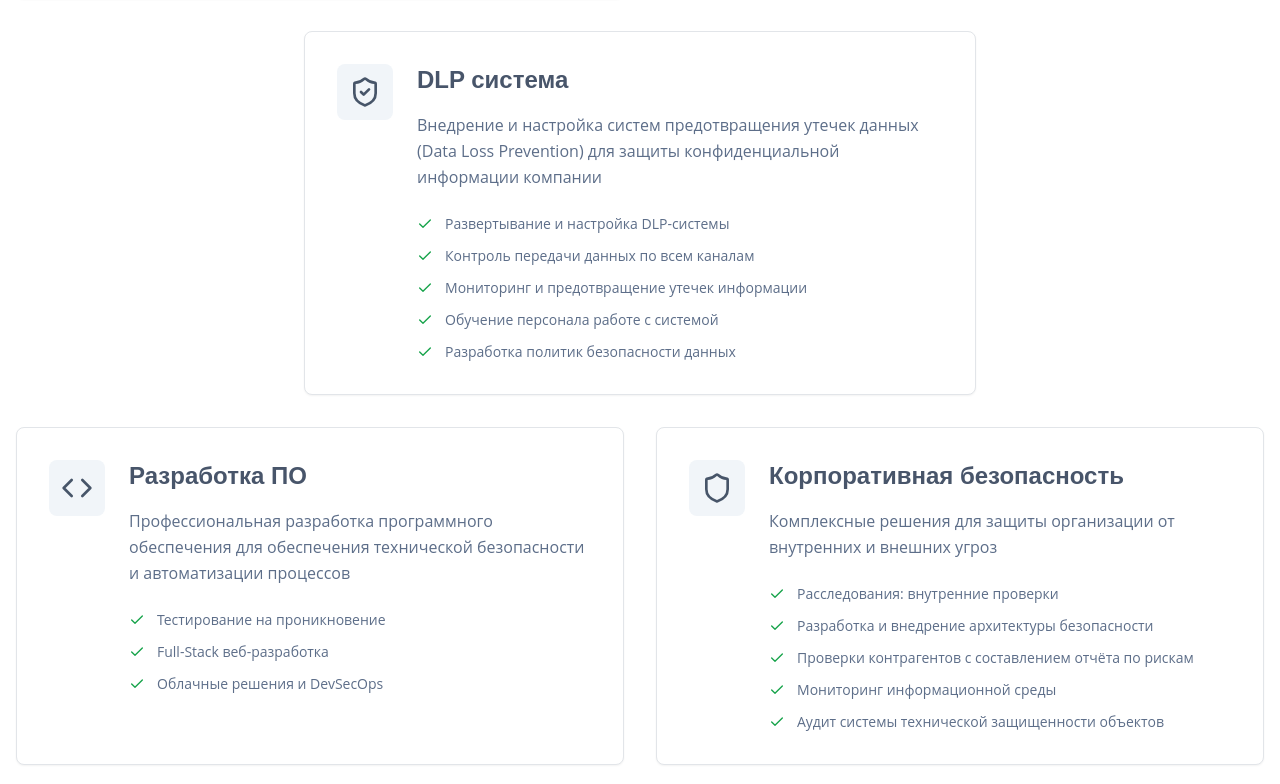
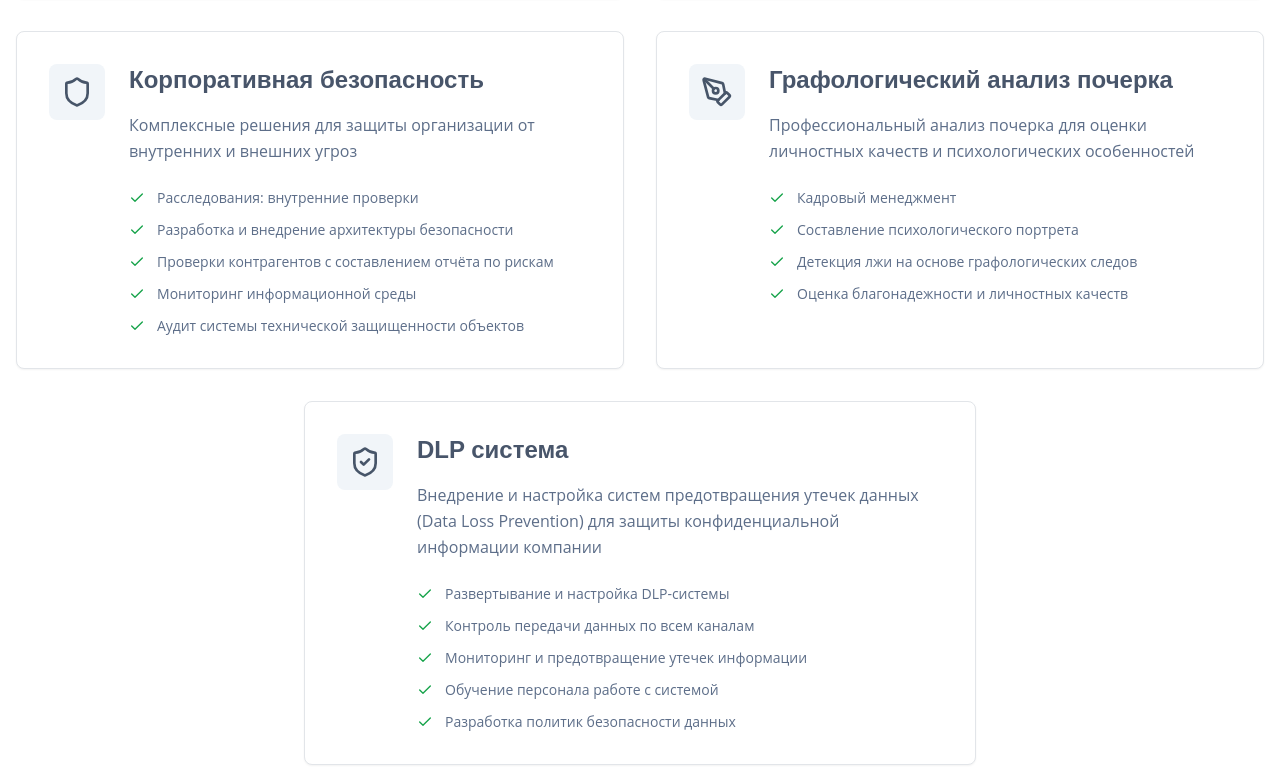
Before and after one commit to D3adM0urn/spectrum-security-analysis, a React (Vite) app: page / in a window 1280 px wide. Shown: the part 2136-2920 px from the top of the page. Built offline with nearby package versions, Linux system fonts and the light colour scheme.

Commit message:
Добавлено форматирование текста снизу по центру

```diff
--- a/src/pages/Index.tsx
+++ b/src/pages/Index.tsx
@@ -297,61 +297,6 @@ export default function Index() {
               </CardContent>
             </Card>
 
-            <Card className="border border-border hover:shadow-md transition-all duration-300 bg-white md:col-span-2 md:max-w-2xl md:mx-auto">
-              <CardContent className="p-8">
-                <div className="flex items-start space-x-6">
-                  <div className="p-3 bg-slate-100 rounded-lg">
-                    <Icon name="ShieldCheck" className="h-8 w-8 text-slate-600" />
-                  </div>
-                  <div className="flex-1">
-                    <h3 className="text-2xl font-semibold mb-4 text-foreground">
-                      DLP система
-                    </h3>
-                    <p className="text-muted-foreground mb-6 leading-relaxed">
-                      Внедрение и настройка систем предотвращения утечек данных (Data Loss Prevention) для защиты конфиденциальной информации компании
-                    </p>
-                    <ul className="space-y-3 text-sm text-muted-foreground">
-                      <li className="flex items-center">
-                        <Icon
-                          name="Check"
-                          className="h-4 w-4 text-green-600 mr-3 flex-shrink-0"
-                        />
-                        <span>Развертывание и настройка DLP-системы</span>
-                      </li>
-                      <li className="flex items-center">
-                        <Icon
-                          name="Check"
-                          className="h-4 w-4 text-green-600 mr-3 flex-shrink-0"
-                        />
-                        <span>Контроль передачи данных по всем каналам</span>
-                      </li>
-                      <li className="flex items-center">
-                        <Icon
-                          name="Check"
-                          className="h-4 w-4 text-green-600 mr-3 flex-shrink-0"
-                        />
-                        <span>Мониторинг и предотвращение утечек информации</span>
-                      </li>
-                      <li className="flex items-center">
-                        <Icon
-                          name="Check"
-                          className="h-4 w-4 text-green-600 mr-3 flex-shrink-0"
-                        />
-                        <span>Обучение персонала работе с системой</span>
-                      </li>
-                      <li className="flex items-center">
-                        <Icon
-                          name="Check"
-                          className="h-4 w-4 text-green-600 mr-3 flex-shrink-0"
-                        />
-                        <span>Разработка политик безопасности данных</span>
-                      </li>
-                    </ul>
-                  </div>
-                </div>
-              </CardContent>
-            </Card>
-
             <Card className="border border-border hover:shadow-md transition-all duration-300 bg-white">
               <CardContent className="p-8">
                 <div className="flex items-start space-x-6">
@@ -508,7 +453,7 @@ export default function Index() {
               </CardContent>
             </Card>
 
-            <Card className="border border-border hover:shadow-md transition-all duration-300 bg-white">
+            <Card className="border border-border hover:shadow-md transition-all duration-300 bg-white md:col-span-2 md:max-w-2xl md:mx-auto">
               <CardContent className="p-8">
                 <div className="flex items-start space-x-6">
                   <div className="p-3 bg-slate-100 rounded-lg">
```
